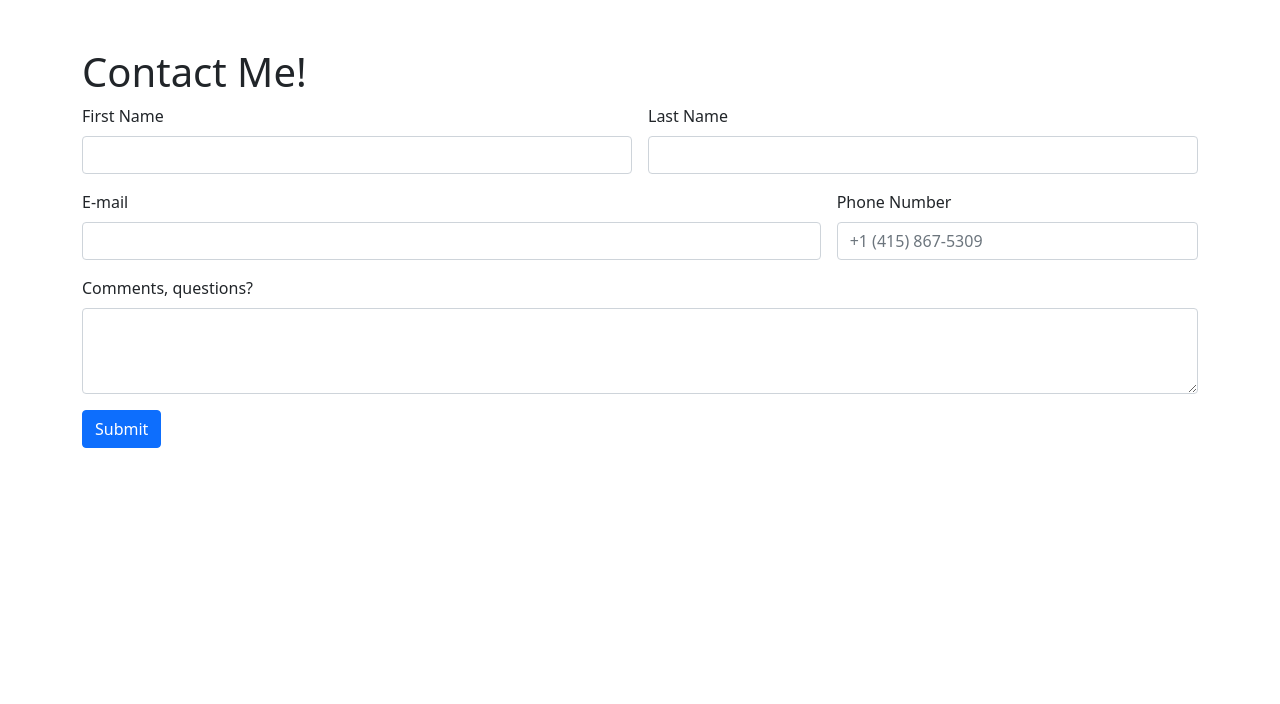
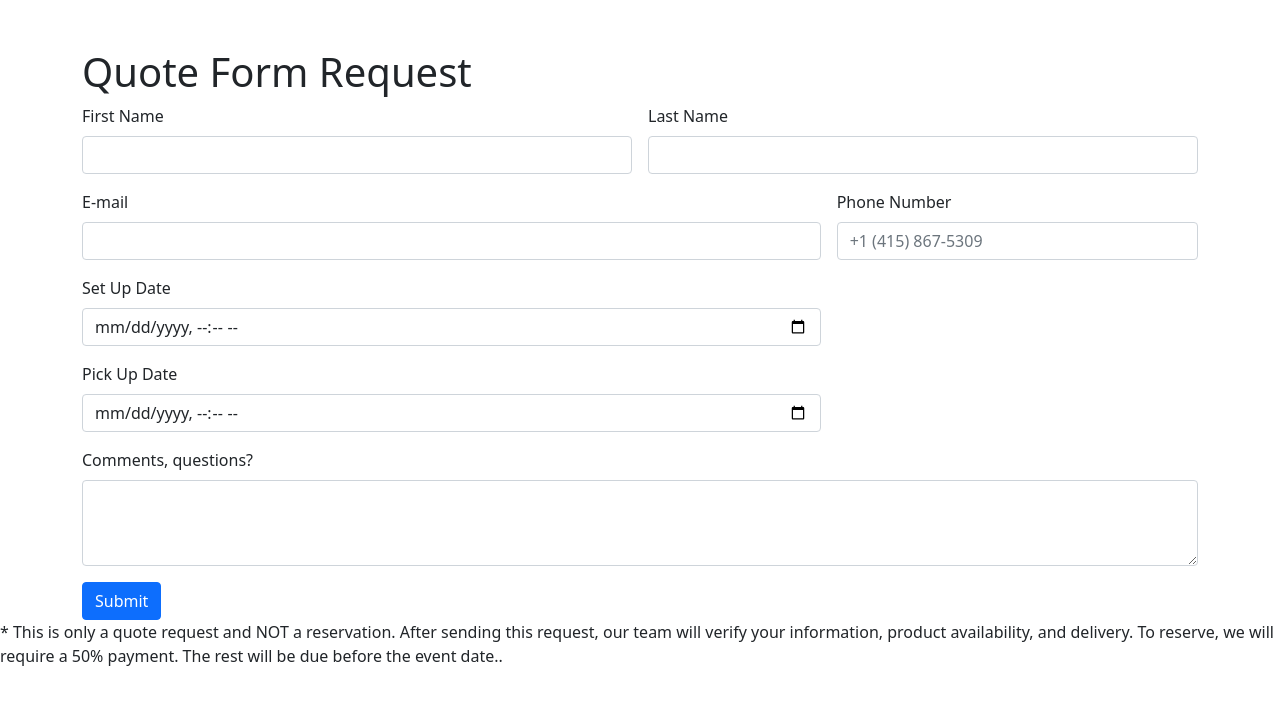
Before and after one commit to ecrafty/Quoteform, a plain HTML site: page index.html in a window 1280 px wide. Drawn offline with nearby package versions, Linux system fonts and the light colour scheme.

Commit message:
Add files via upload

```diff
--- a/index.html
+++ b/index.html
@@ -8,20 +8,20 @@
     <!-- Bootstrap CSS -->
     <link href="https://cdn.jsdelivr.net/npm/bootstrap@5.0.1/dist/css/bootstrap.min.css" rel="stylesheet" integrity="sha384-+0n0xVW2eSR5OomGNYDnhzAbDsOXxcvSN1TPprVMTNDbiYZCxYbOOl7+AMvyTG2x" crossorigin="anonymous">
 
-    <title>Hello, world!</title>
+    <title>eCrafty21</title>
   </head>
   <body>
 
       <div class="container mt-5">
-        <h1>Contact Me!</h1>
-        <form class="row g-3" action="https://formsubmit.co/janee@ecrafty21.ca" method="POST">
+          <h1>Quote Form Request</h1>
+          <form class="row g-3" action="https://formsubmit.co/1686e128c030eceef74b84a90760714b" method="POST">
               <!-- Honeypot -->
               <input type="text" name="_honey" style="display: none;">
 
               <!-- Disable Captcha -->
               <input type="hidden" name="_captcha" value="false">
 
-          <input type="hidden" name="_next" value="https://haydn5.github.io/formsubmitdemo/success.html" >
+              <input type="hidden" name="_next" value="https://ecrafty.github.io/Quoteform/success.html.">
 
               <div class="col-md-6">
                   <label for="firstName" class="form-label">First Name</label>
@@ -39,6 +39,14 @@
                   <label for="phoneNumber" class="form-label">Phone Number</label>
                   <input type="text" class="form-control" name="phone" id="phoneNumber" placeholder="+1 (415) 867-5309">
               </div>
+              <div class="col-md-8">
+                  <label for="time" class="form-label">Set Up Date</label>
+                  <input type="datetime-local" class="form-control" name="Start Date" id="Start date" required>
+              </div>
+              <div class="col-md-8">
+                  <label for="time" class="form-label">Pick Up Date</label>
+                  <input type="datetime-local" class="form-control" name="End Date" id="End Date" required>
+              </div>
               <div class="col-md-12">
                   <label for="comments" class="form-label">Comments, questions?</label>
                   <textarea class="form-control" id="comments" name="comments,&nbsp;questions" rows="3" required></textarea>
@@ -46,11 +54,15 @@
               <div class="col-md-12">
                   <button type="submit" class="btn btn-primary">Submit</button>
               </div>
-        </form>
               </div>
+              <!-- This is a comment -->
+      <p>
 
+          * This is only a quote request and NOT a reservation. After sending this request, our team will verify your information, product availability, and delivery. To reserve, we will require a 50% payment. The rest will be due before the event date..
+      </p>
+              </div>
+      <!-- Comments are not displayed in the browser -->
       <!-- Optional JavaScript; choose one of the two! -->
-
       <!-- Option 1: Bootstrap Bundle with Popper -->
       <script src="https://cdn.jsdelivr.net/npm/bootstrap@5.0.1/dist/js/bootstrap.bundle.min.js" integrity="sha384-gtEjrD/SeCtmISkJkNUaaKMoLD0//ElJ19smozuHV6z3Iehds+3Ulb9Bn9Plx0x4" crossorigin="anonymous"></script>
 
```
Also changed, not shown: success.html (added, +31 -0 lines). Lines whose indentation alone changed are shown as unchanged.
